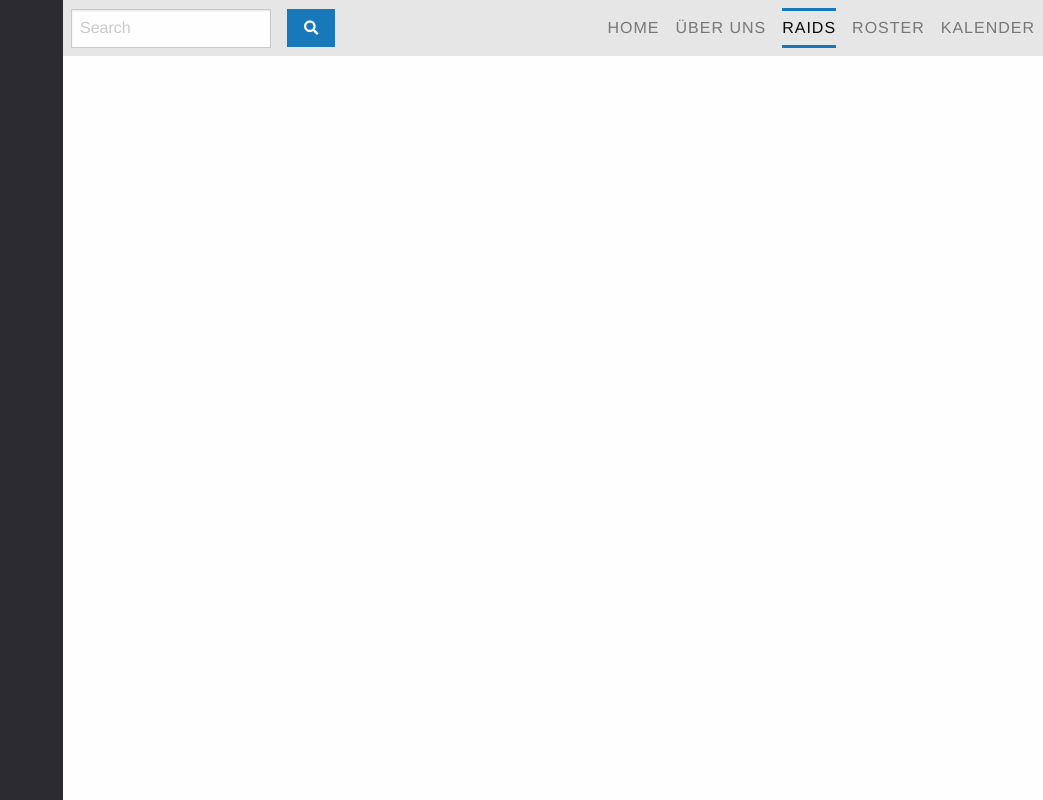
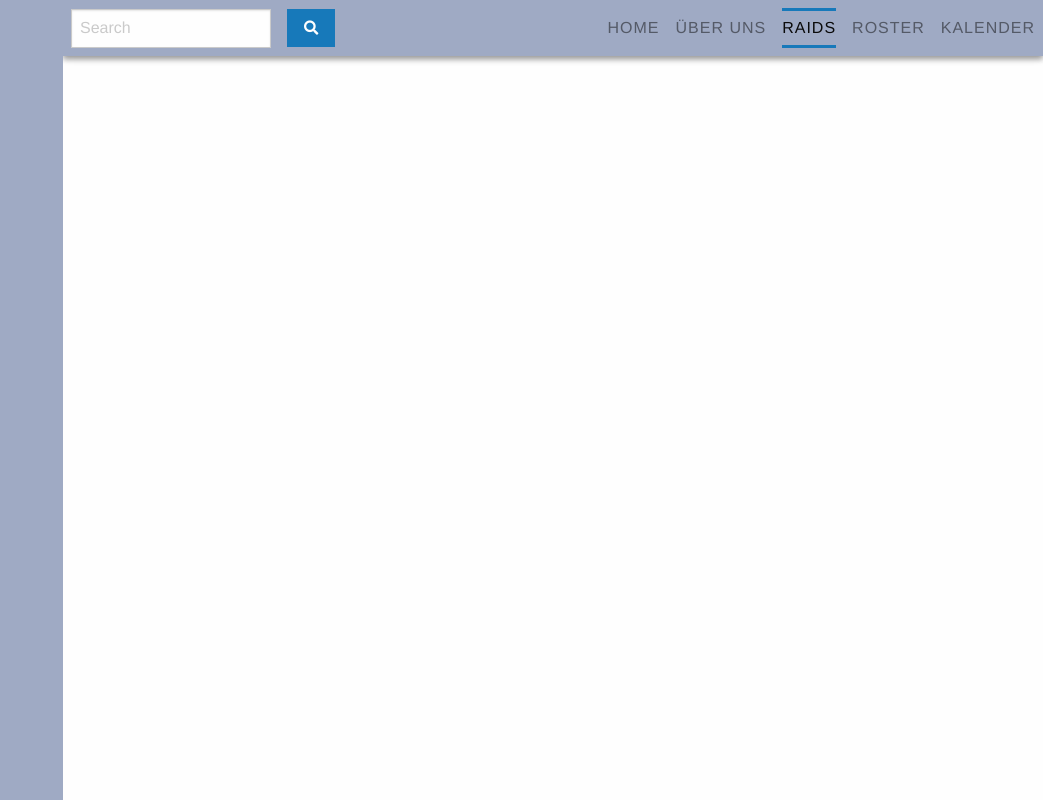
Before and after one commit to SvenStahlmann/Early-Bird, a Django app: page /test in a window 1280 px wide. Shown: the whole page, without its empty margins (237-1280 px from the left). Run offline with Django 3.2, Linux system fonts and the light colour scheme; some libraries are stand-ins or nearby versions.

Commit message:
update base.css, add base.js

```diff
--- a/raids/static/raids/css/base.css
+++ b/raids/static/raids/css/base.css
@@ -1,14 +1,14 @@
 /* Sidebar */
 .off-canvas {
-    background-color: #2C2B30;
+    background-color: #9FAAC4;
 }
 
 .multilevel-accordion-menu .is-accordion-submenu-parent a {
-    background: #2C2B30;
+    background: #8590AA;
 }
 
 .multilevel-accordion-menu .is-accordion-submenu a {
-    background: #3e4146;
+    background: #B8C3DD;
 }
 
 .multilevel-accordion-menu .sublevel-1 {
@@ -36,12 +36,12 @@
 }
 
 .multilevel-accordion-menu a {
-    color: #fefefe;
+    color: #000000;
     box-shadow: inset 0 -1px #41444a;
 }
 
 .multilevel-accordion-menu a::after {
-    border-color: #fefefe transparent transparent;
+    border-color: #e3e3e3 transparent transparent;
 }
 
 .multilevel-accordion-menu .menu > li:not(.menu-text) > a {
@@ -80,3 +80,13 @@
 .input-group {
     margin-bottom: 0;
 }
+
+.top-bar {
+    background-color: #9FAAC4;
+    box-shadow: 0 3px 6px rgba(0, 0, 0, .25),
+    0 3px 6px rgba(0, 0, 0, .22);
+}
+
+.top-bar ul {
+    background-color: #9FAAC4;
+}
--- a/raids/static/raids/js/base.js
+++ b/raids/static/raids/js/base.js
@@ -6,11 +6,9 @@
     if (document.getElementById('encounter-id')) {
         let encounter_id = document.getElementById('encounter-id').innerHTML;
         encounter_id = encounter_id.split('\"').join('');
-        console.log(encounter_id);
 
         if (document.getElementById('encounter-' + encounter_id)) {
             let active_encounter = document.getElementById('encounter-' + encounter_id);
-            console.log(active_encounter);
             active_encounter.parentElement.parentElement.previousElementSibling.click();
             active_encounter.classList.add('active');
         }
```
